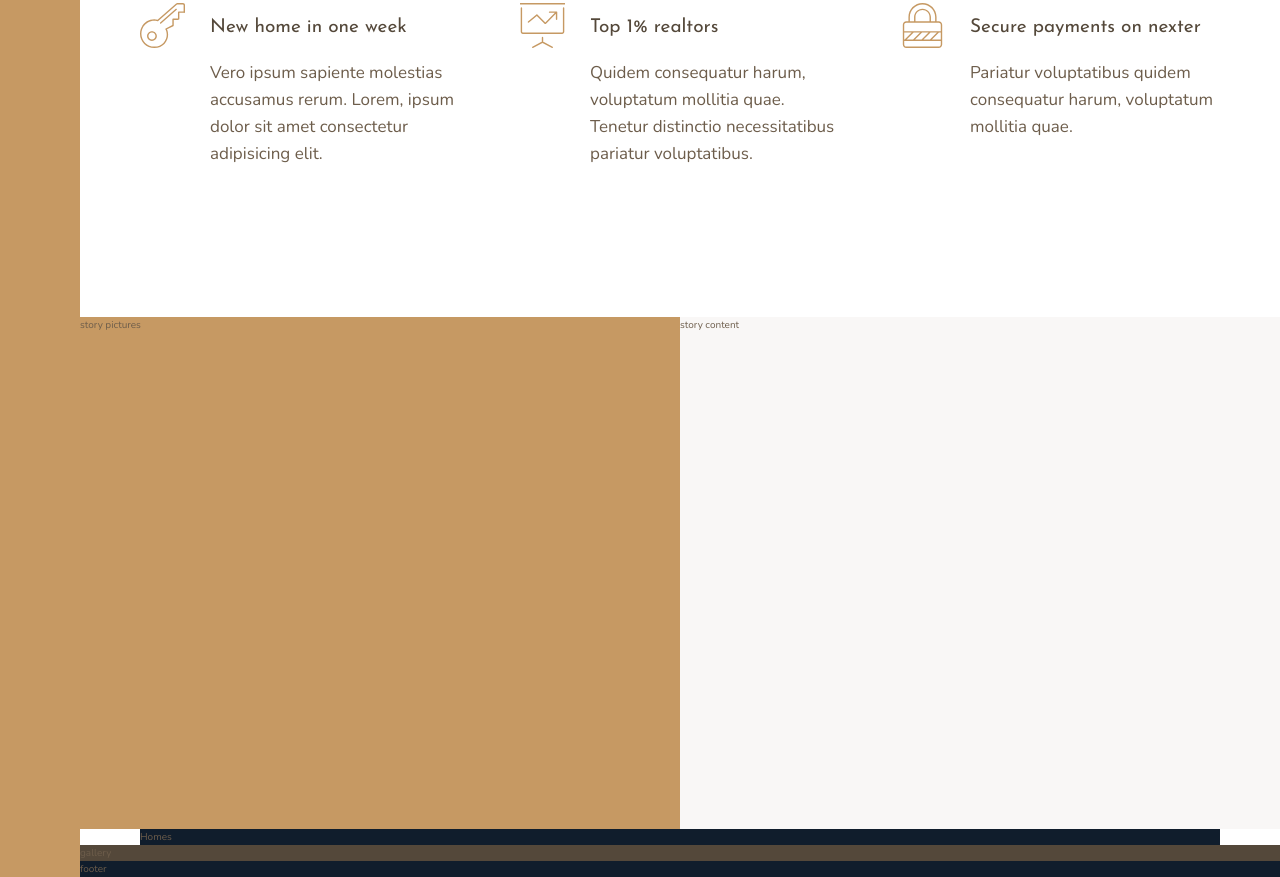
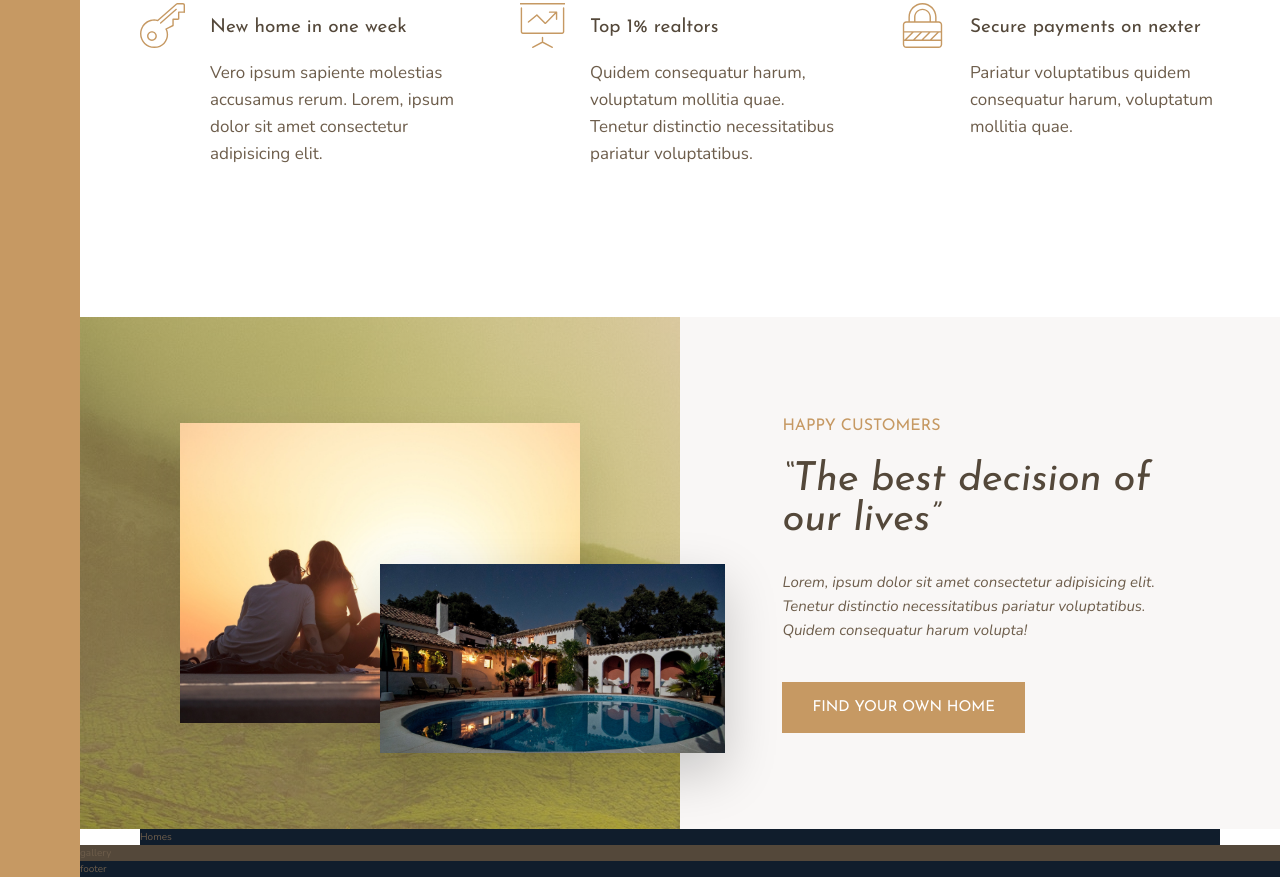
Before and after one commit to Demon8778/nexter, a website: page index.html in a window 1280 px wide. Shown: the part 991-1868 px from the top of the page. Drawn offline with nearby package versions, Linux system fonts and the light colour scheme.

Commit message:
Adding story section

```diff
--- a/index.html
+++ b/index.html
@@ -99,10 +99,24 @@
 			</div>
 		</section>
 		<div class="story__pictures">
-			story pictures
+			<img
+				src="img/story-1.jpeg"
+				alt="Couple with new house"
+				class="story__img--1"
+			/>
+			<img src="img/story-2.jpeg" alt="New house" class="story__img--2" />
 		</div>
 		<div class="story__content">
-			story content
+			<h3 class="heading-3 mb-sm">Happy Customers</h3>
+			<h2 class="heading-2 mb-md heading-2--dark">
+				&ldquo;The best decision of our lives&rdquo;
+			</h2>
+			<p class="story__text">
+				Lorem, ipsum dolor sit amet consectetur adipisicing elit. Tenetur
+				distinctio necessitatibus pariatur voluptatibus. Quidem consequatur
+				harum volupta!
+			</p>
+			<button class="btn">Find your own home</button>
 		</div>
 		<section class="homes">
 			Homes
--- a/sass/_story.scss
+++ b/sass/_story.scss
@@ -1,11 +1,53 @@
 .story {
 	&__pictures {
-		background-color: $color-primary;
+		// background-color: $color-primary;
 		grid-column: full-start / col-end 4;
+		background-image: linear-gradient(
+				rgba($color-primary, 0.5),
+				rgba($color-primary, 0.5)
+			),
+			url(../img/back.jpg);
+
+		display: grid;
+		grid-template-rows: repeat(6, 1fr);
+		grid-template-columns: repeat(6, 1fr);
+		align-items: center;
+	}
+
+	&__img--1 {
+		width: 100%;
+		grid-row: 2 / 6;
+		grid-column: 2 / 6;
+		box-shadow: 0 2rem 5rem rgba(#000, 0.1);
+	}
+
+	&__img--2 {
+		width: 115%;
+		grid-row: 4 / 6;
+		grid-column: 4 / 7;
+		z-index: 1;
+		box-shadow: 0 2rem 5rem rgba(#000, 0.2);
 	}
 
 	&__content {
 		background-color: $color-grey-light-1;
 		grid-column: col-start 5 / full-end;
+
+		padding: 6rem 8vw;
+
+		// display: flex;
+		// flex-direction: column;
+		// justify-content: center;
+		// align-items: flex-start;
+
+		display: grid;
+		align-content: center;
+		justify-items: start;
+	}
+
+	&__text {
+		font-size: 1.5rem;
+		font-style: italic;
+		margin-bottom: 4rem;
 	}
 }
--- a/sass/_typography.scss
+++ b/sass/_typography.scss
@@ -9,10 +9,23 @@
 
 .heading-2 {
 	@extend %heading;
+	font-size: 4rem;
+	font-style: italic;
+	line-height: 1;
+
+	&--light {
+		color: $color-grey-light-1;
+	}
+	&--dark {
+		color: $color-grey-dark-1;
+	}
 }
 
 .heading-3 {
 	@extend %heading;
+	font-size: 1.6rem;
+	color: $color-primary;
+	text-transform: uppercase;
 }
 
 .heading-4 {
@@ -26,3 +39,33 @@
 		color: $color-grey-dark-1;
 	}
 }
+
+.btn {
+	background-color: $color-primary;
+	color: #fff;
+	border: none;
+	border-radius: 0;
+	font-family: $font-display;
+	font-size: 1.5rem;
+	text-transform: uppercase;
+	padding: 1.8rem 3rem;
+	cursor: pointer;
+	transition: all 0.2s;
+
+	&:hover {
+		background-color: $color-primary-dark;
+	}
+}
+
+.mb-sm {
+	margin-bottom: 2rem;
+}
+.mb-md {
+	margin-bottom: 3rem;
+}
+.mb-lg {
+	margin-bottom: 4rem;
+}
+.mb-hg {
+	margin-bottom: 8rem;
+}
```
Also changed, not shown: css/style.css.
